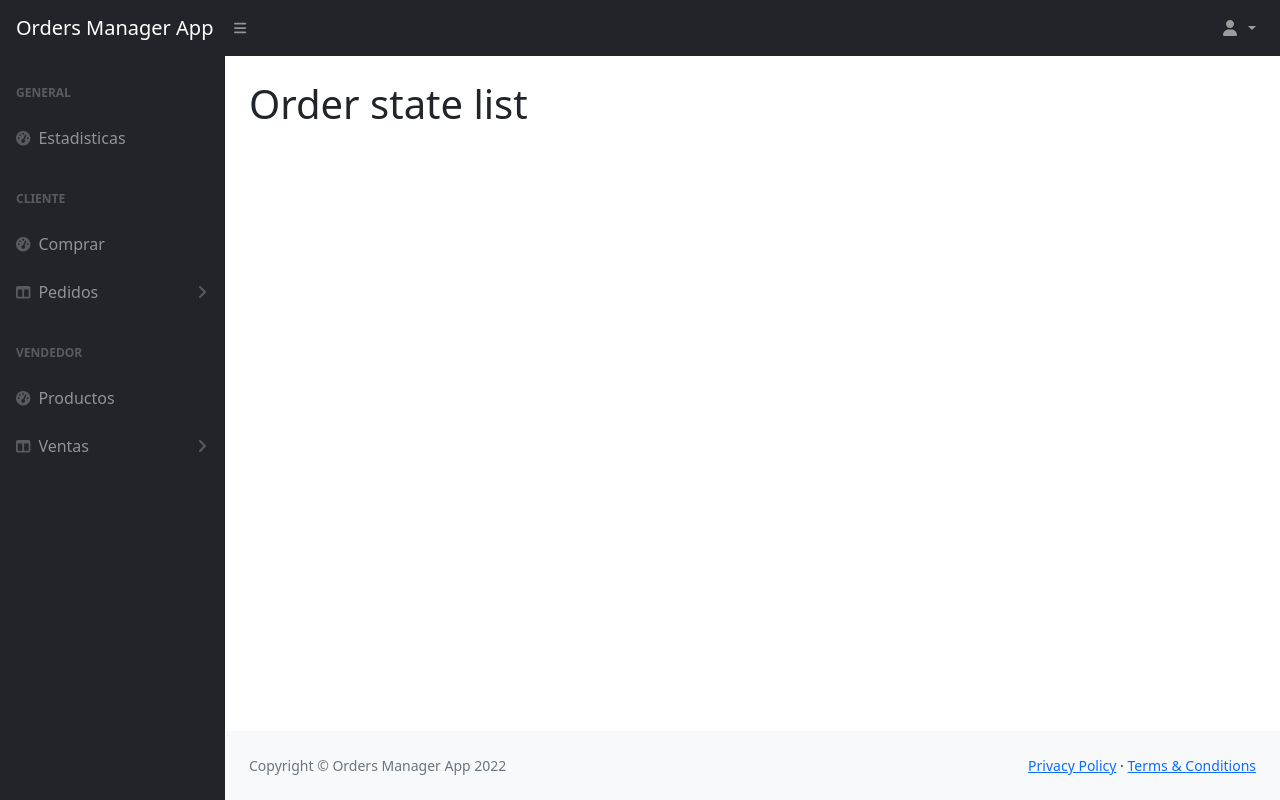
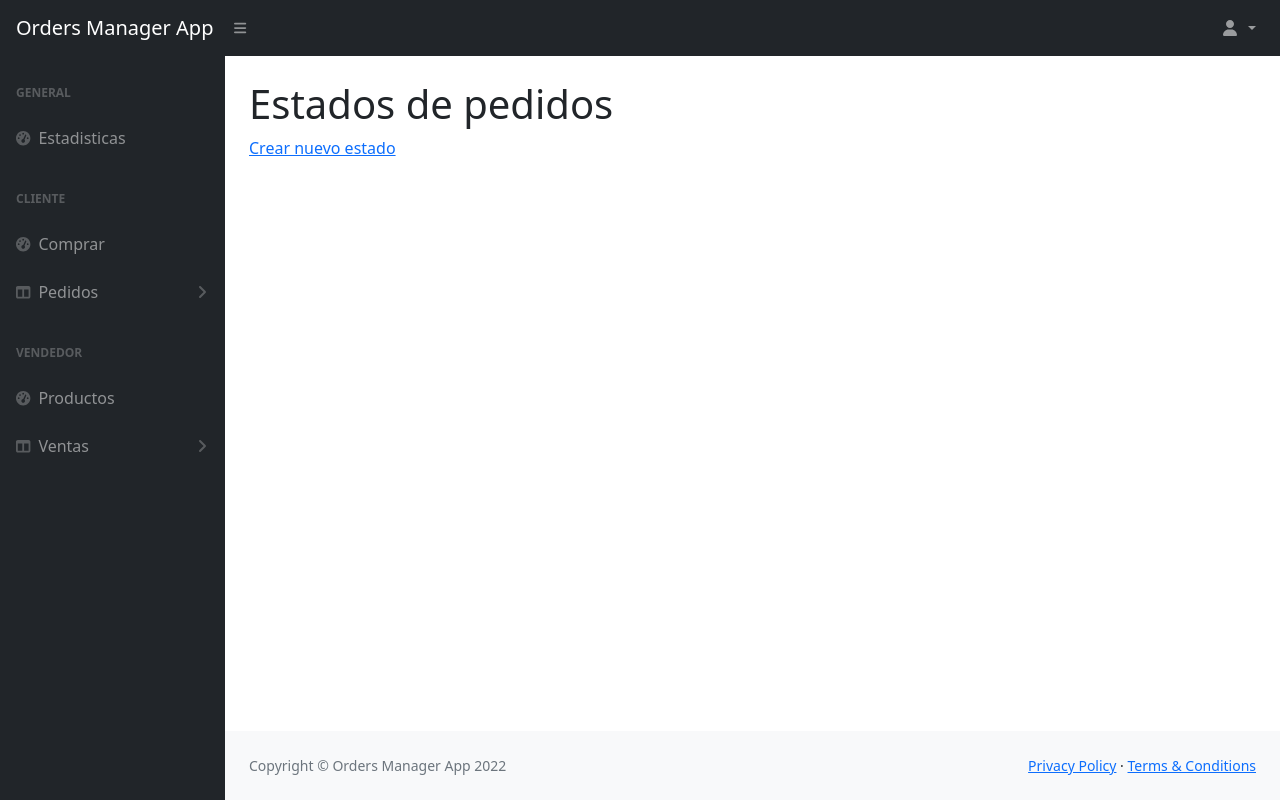
Before and after one commit to SergioBtosO/python-final-project, a Django app: page /configuration/order-state/ in a window 1280 px wide. Run offline with Django 4.2, Linux system fonts and the light colour scheme; data that the repository does not hold is empty; some libraries are stand-ins or nearby versions.

Commit message:
organize views

```diff
--- a/configuration/forms.py
+++ b/configuration/forms.py
@@ -47,10 +47,10 @@ class OrderStateform(forms.ModelForm):
         widget=CKEditorWidget(),
     )
 
-    state = forms.CharField(
-        label="Descripción:",
+    state = forms.BooleanField(
+        label="Habilitado:",
         required=False,
-        widget=forms.BooleanField(),
+        widget=forms.CheckboxInput(),
     )
 
     class Meta:
--- a/configuration/templates/configuration/orderstate_detail.html
+++ b/configuration/templates/configuration/orderstate_detail.html
@@ -16,11 +16,11 @@
     </p>
     <hr class="my-4">
     <p style="text-align: center">
-        <a href="{% url 'configuration:order-state-update' order-state.id %}">
+        <a href="{% url 'configuration:order-state-update' orderstate.id %}">
             <i class="fa fa-pencil" style="color: #1c1c91;"></i> Editar Categoria
         </a>
         &ensp; | &ensp;
-        <a href="{% url 'configuration:order-state-delete' order-state.id %}">
+        <a href="{% url 'configuration:order-state-delete' orderstate.id %}">
             <i class="fa fa-trash" style="color: #881a1a;"></i> Eliminar Categoria
         </a>
     </p>
--- a/configuration/templates/configuration/orderstate_form.html
+++ b/configuration/templates/configuration/orderstate_form.html
@@ -1,7 +1,7 @@
 {% extends "dashboard/template.html" %}
 
 {% block app_header %}
-    Order state form
+    Nuevo estado
 {% endblock %}
 
 {% block app_content %}
@@ -11,7 +11,7 @@
         {% csrf_token %}
         {{ form.media }} <!-- ckeditor-->
         {{ form.as_p }}
-        <input type="submit" class="btn btn-primary" value="aceptar Orden" />
+        <input type="submit" class="btn btn-primary" value="Guardar" />
     </form>
 </div>
 <!-- Divider-->
--- a/configuration/templates/configuration/orderstate_list.html
+++ b/configuration/templates/configuration/orderstate_list.html
@@ -1,10 +1,12 @@
 {% extends "dashboard/template.html" %}
 
 {% block app_header %}
-    Order state list
+    Estados de pedidos
 {% endblock %}
 
 {% block app_content %}
+<a class="button_custom" href="{% url 'configuration:order-state-add' %}"
+  >Crear nuevo estado</a>
 {% for order_state in orderstate_list %}
 <!-- Post preview-->
 <div class="post-preview">
```
